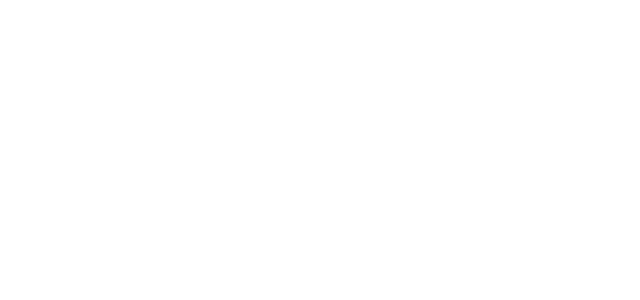
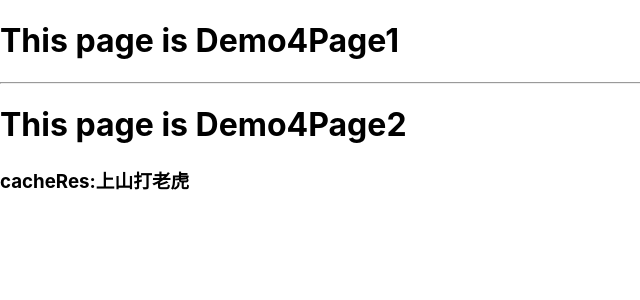
Before and after one commit to HappyPinkCat/next-treasure, a Next.js app: page /demo-swr in a window 1280 px wide. Shown: the top 300 px of the page, without its empty margins (0-640 px from the left). Built offline with nearby package versions, Linux system fonts and the light colour scheme.

Commit message:
feat: swr 缓存demo

```diff
--- a/pages/demo-swr.js
+++ b/pages/demo-swr.js
@@ -1,10 +1,10 @@
-import useSWR from "swr";
+import useSWR, { SWRConfig, useSWRConfig } from "swr";
 const fetcher = async (url) => {
   const response = await fetch(`http://localhost:4000${url}`);
   const data = await response.json();
   return data;
 };
-export default Demo3;
+export default Demo4;
 
 function Demo1() {
   const { data, error, isLoading } = useSWR("/dashboard", fetcher); //key值，可传给fetcher
@@ -84,3 +84,42 @@
     return <h3>dashboard'post number is {dashboard.posts}.</h3>;
   }
 }
+// 缓存 provider 应该放在组件树的更高位置，或者放在渲染之外。<Demo4/> 组件重新挂载时，provider 也会被重新创建。
+// interface Cache<Data> {  //缓存 provider 是类似 Map 的对象，它有 get、set、delete 和 keys 方法
+//   get(key: string): Data | undefined
+//   set(key: string, value: Data): void
+//   delete(key: string): void
+//   keys(): IterableIterator<string>
+// }
+function Demo4() {
+  return (
+    <SWRConfig
+      value={{
+        provider: () => new Map(), //创建
+      }}
+    >
+      <Demo4Page1 />
+      <hr />
+      <Demo4Page2 />
+    </SWRConfig>
+  );
+  function Demo4Page1() {
+    const { cache } = useSWRConfig();
+    cache.set("12345", "上山打老虎"); //设置
+    return (
+      <>
+        <h1>This page is Demo4Page1</h1>
+      </>
+    );
+  }
+  function Demo4Page2() {
+    const { cache } = useSWRConfig();
+    const cacheRes = cache.get("12345"); //获取
+    return (
+      <>
+        <h1>This page is Demo4Page2</h1>
+        <h3>cacheRes:{cacheRes}</h3>
+      </>
+    );
+  }
+}
```
